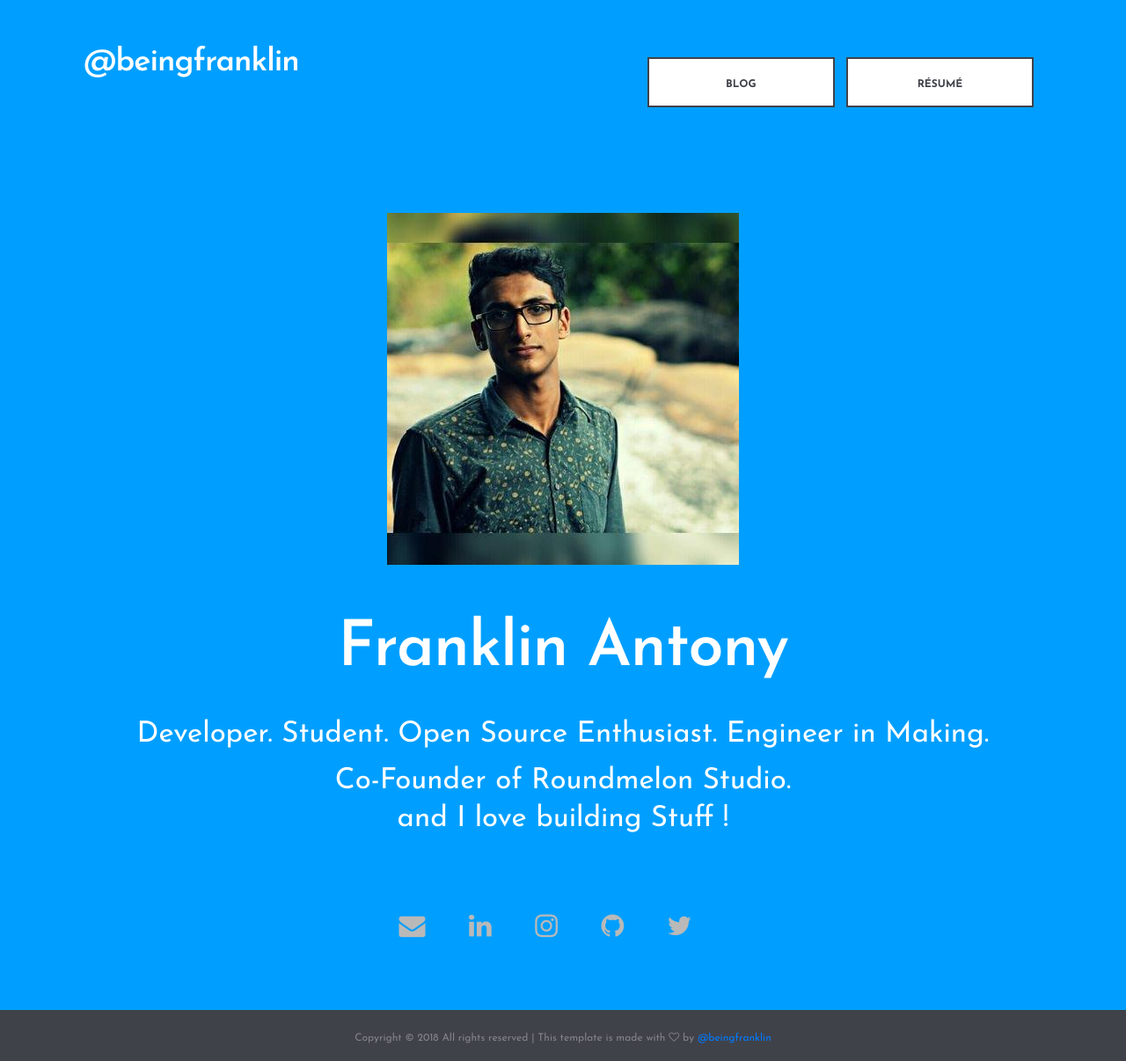
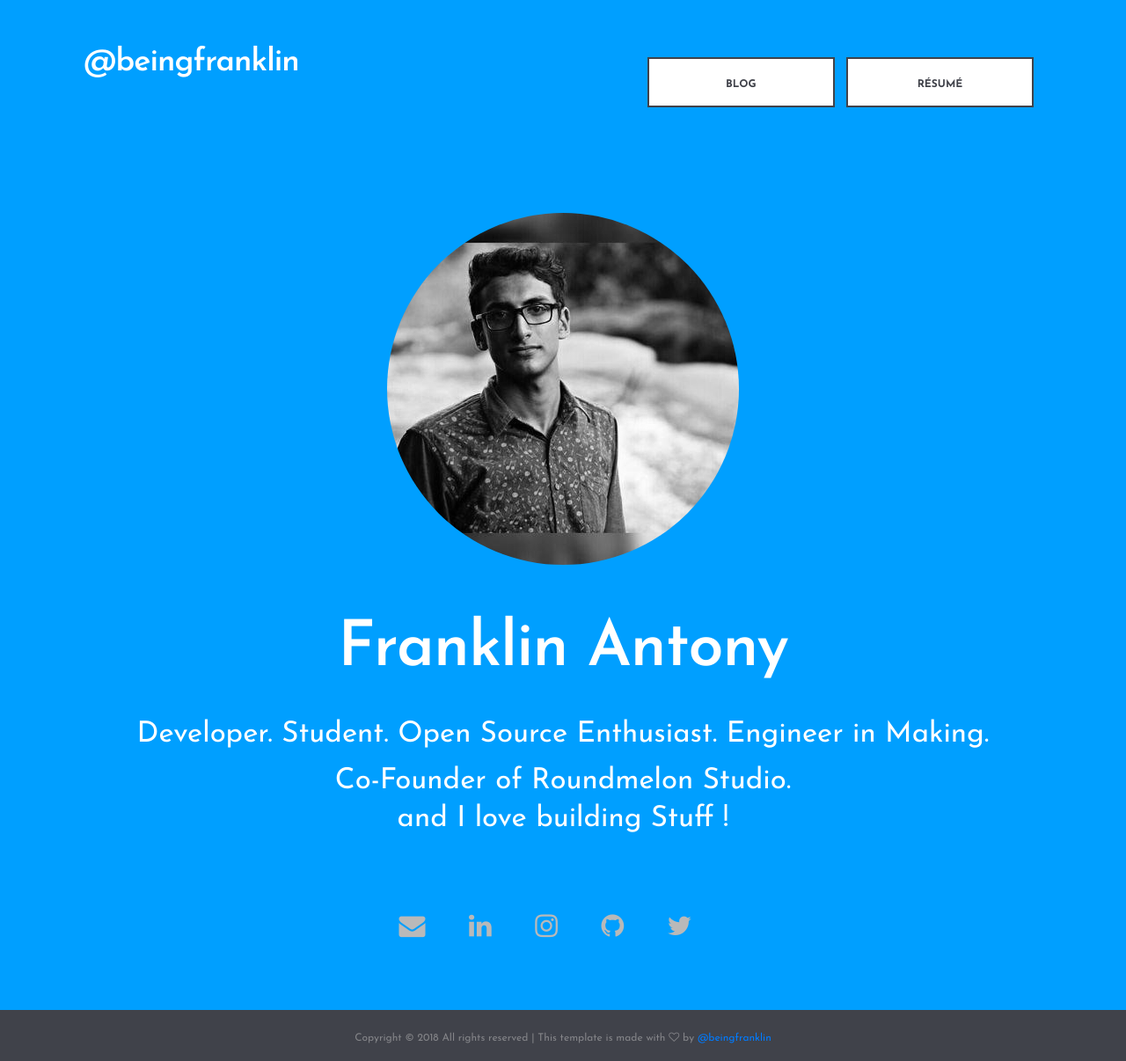
Before and after one commit to beingfranklin/beingfranklin.github.io, a Jekyll site: the page index.html, which Jekyll copies as it is, in a window 1280 px wide. Shown: the whole page at 88% size. Built offline with Jekyll 4.4.1, drawn with Linux system fonts in a browser that asks for light colours.

Commit message:
Edited Image

```diff
--- a/index.html
+++ b/index.html
@@ -81,7 +81,7 @@
 		<!-- Hero section start -->
 		<section class="hero-section">
 			<div class="container-fluid text-center">
-				<img src="img/propic.jpeg" alt="">
+				<img src="img/propic.jpeg" style=" filter: grayscale(100%); border-radius: 100%; " alt="Its Me !">
 				<div class="hero-text">
 					<h2>Franklin Antony</h2>
 					<p>Developer. Student. Open Source Enthusiast. Engineer in Making. </p>
```
